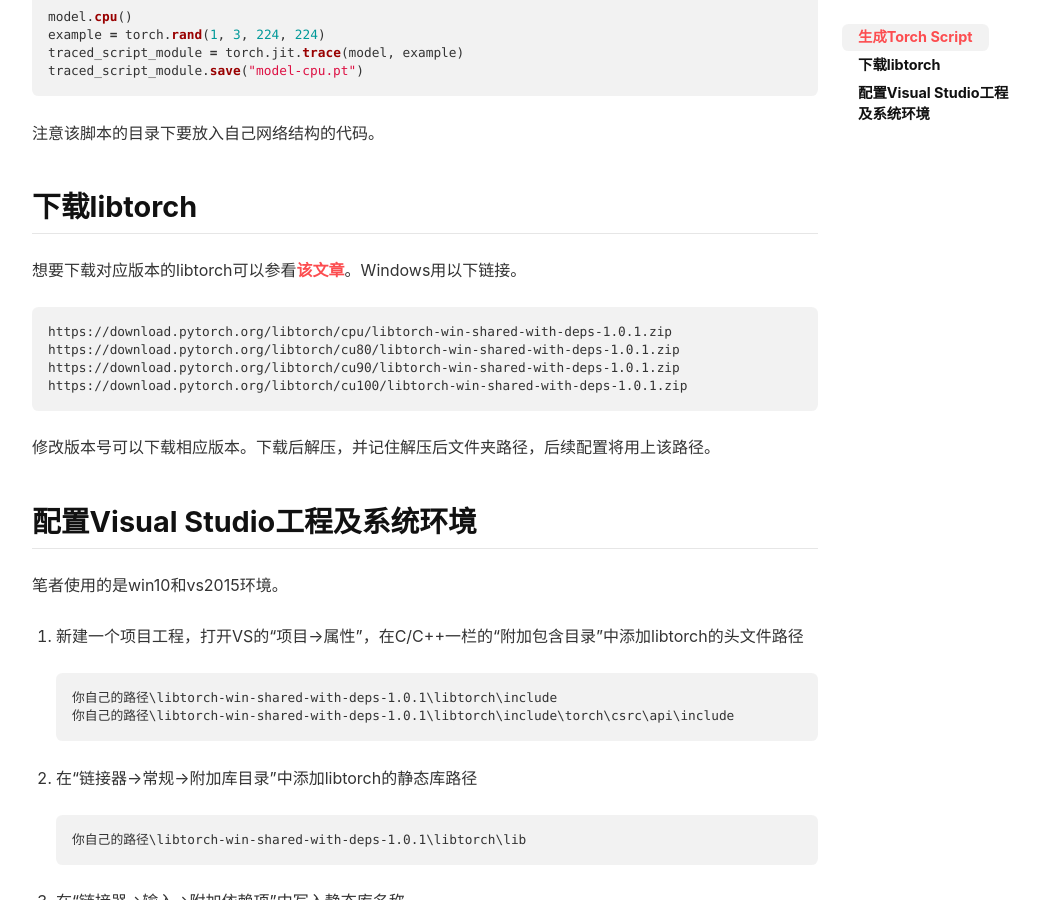
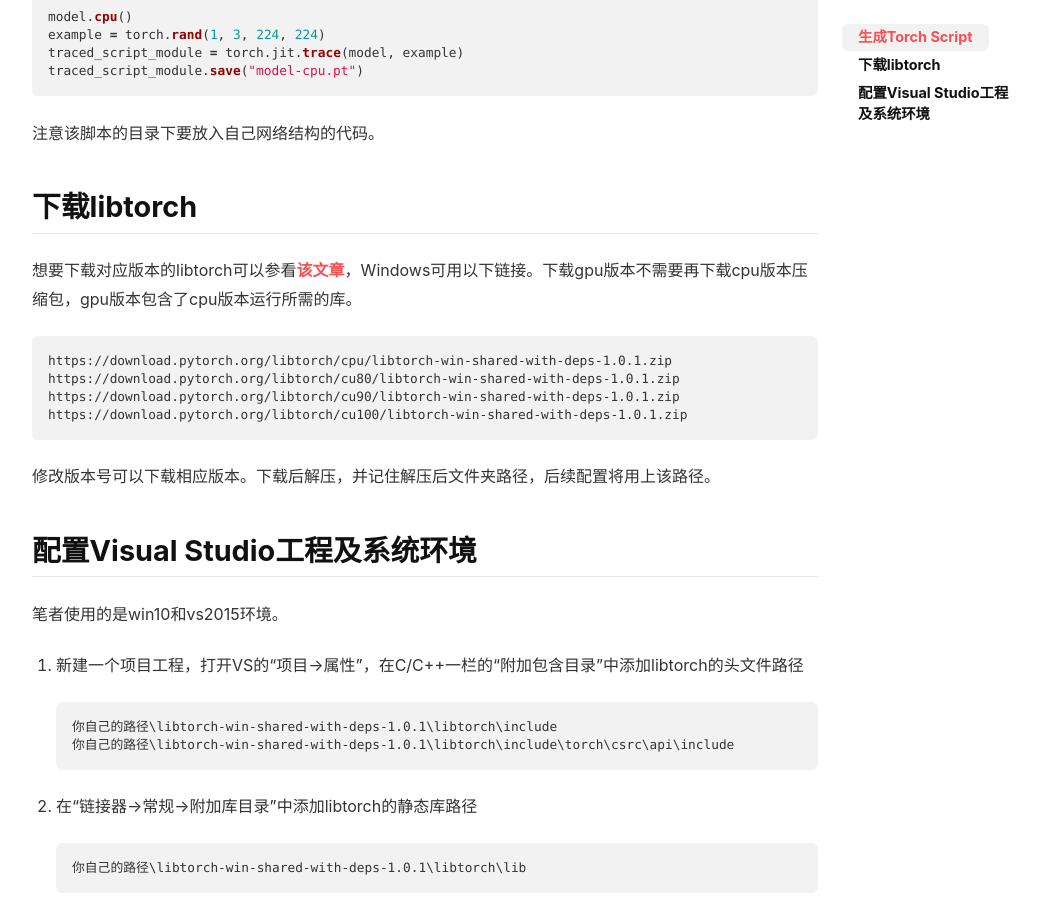
Before and after one commit to MingkangXiong/MingkangXiong.github.io, a Jekyll site: the page built from _posts/2020-07-03-Windows下使用C++调用pytorch模型教程（VS工程）.md, in a window 1280 px wide and 900 px high, scrolled down 908 px. Shown: the whole window, without its empty margins (105-1144 px from the left). Built offline with Jekyll 4.4.1, drawn with Linux system fonts in a browser that asks for light colours; nearby versions of some CDN libraries; comment, search, counter and statistics services are not loaded.

Commit message:
Update 2020-07-03-Windows下使用C++调用pytorch模型教程（VS工程）.md

````diff
--- a/_posts/2020-07-03-Windows下使用C++调用pytorch模型教程（VS工程）.md
+++ b/_posts/2020-07-03-Windows下使用C++调用pytorch模型教程（VS工程）.md
@@ -40,7 +40,7 @@ traced_script_module.save("model-cpu.pt")
 注意该脚本的目录下要放入自己网络结构的代码。
 
 ## 下载libtorch
-想要下载对应版本的libtorch可以参看[该文章](https://blog.csdn.net/qq_37569355/article/details/104246813)。Windows用以下链接。
+想要下载对应版本的libtorch可以参看[该文章](https://blog.csdn.net/qq_37569355/article/details/104246813)，Windows可用以下链接。下载gpu版本不需要再下载cpu版本压缩包，gpu版本包含了cpu版本运行所需的库。
 ```
 https://download.pytorch.org/libtorch/cpu/libtorch-win-shared-with-deps-1.0.1.zip
 https://download.pytorch.org/libtorch/cu80/libtorch-win-shared-with-deps-1.0.1.zip
````
